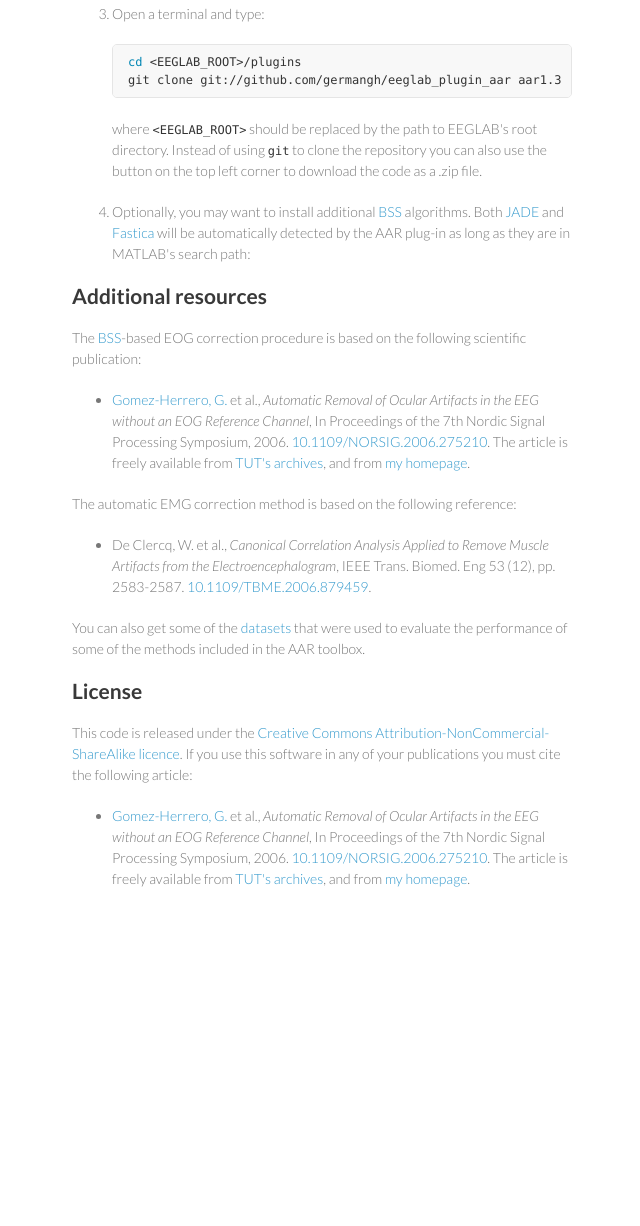
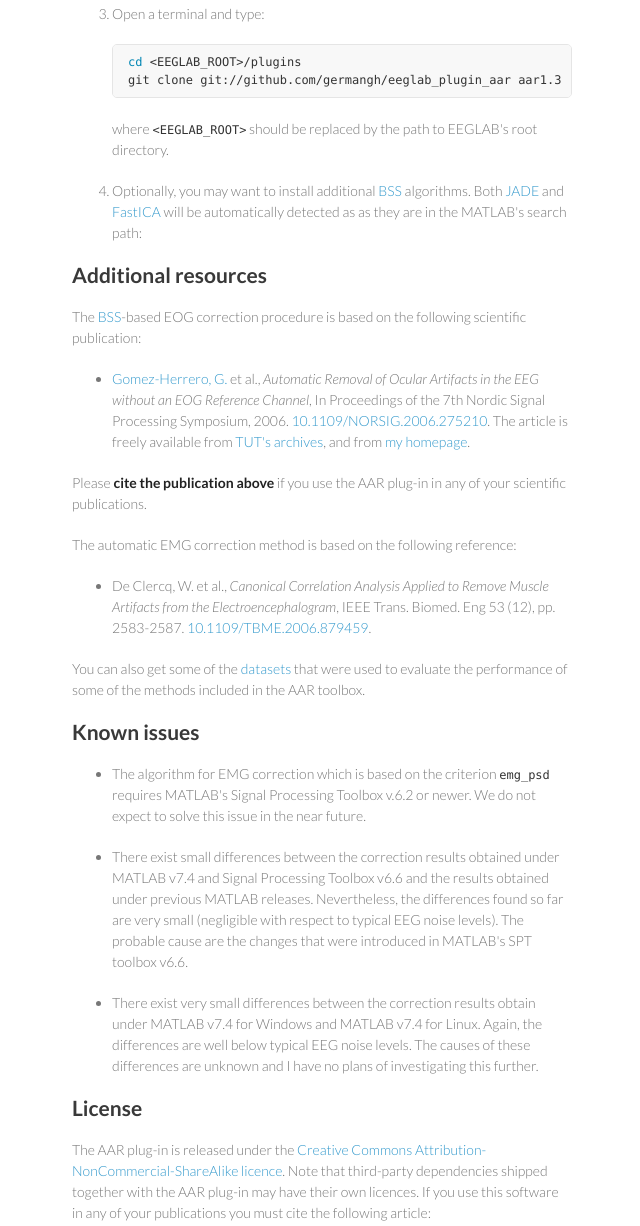
Before and after one commit to germangh/eeglab_plugin_aar, a plain HTML site: page index.html in a window 1280 px wide. Shown: the part 684-1910 px from the top of the page, without its empty margins (498-1138 px from the left). Before the commit the page ends 1643 px from the top, so only its background shows below. Drawn offline with Linux system fonts and the light colour scheme.

```diff
--- a/index.html
+++ b/index.html
@@ -32,21 +32,22 @@
 <a name="aar-plug-in-for-eeglab" class="anchor" href="#aar-plug-in-for-eeglab"><span class="octicon octicon-link"></span></a>AAR plug-in for EEGLAB</h1>
 
 <p>This repository stores the code of the AAR plug-in for <a href="http://sccn.ucsd.edu/eeglab/">EEGLAB</a> that was
-released on 31-10-2008. I am not developing this code anymore apart from fixing major bugs.
-For suggestions, comments and bug reports, please contact <a href="http://germangh.com">German Gomez-Herrero</a>.</p>
+released on 31-10-2008. I am not developing this code anymore but if you report
+any major bug I will try to fix it whenever I have time. For suggestions,
+comments and bug reports, please contact <a href="http://germangh.com">German Gomez-Herrero</a>.</p>
 
 <h2>
 <a name="overview" class="anchor" href="#overview"><span class="octicon octicon-link"></span></a>Overview</h2>
 
 <p>The AAR plug-in is a collection of <a href="http://www.mathworks.nl/products/matlab/">MATLAB</a> scripts that implement
 several state-of-art (in 2008 anyways...) methods for automatic correction of
-ocular and muscular artifacts in the [EEG]. The capabilities of the toolbox are
-briefly described in a fairly outdated <a href="http://kasku.org/pubs/aardoc07.pdf">tutorial document</a> in .pdf
-format.</p>
+ocular and muscular artifacts in the <a href="http://en.wikipedia.org/wiki/Electroencephalography">EEG</a>. The capabilities of the toolbox
+are briefly described in a fairly outdated tutorial document, which you can get
+in <a href="http://germangh.com/pubs/aardoc07.pdf">.pdf</a>, or in <a href="http://germangh.com/aar/aardoc/">html</a> format.</p>
 
 <p>The toolbox is implemented as an <a href="http://sccn.ucsd.edu/eeglab/">EEGLAB</a> plug-in, but can also be used
 without EEGLAB if you don't need or want to use EEGLAB's GUI. The current
-version implments several fully automatic methods to correct ocular (<a href="http://emedicine.medscape.com/article/1140247-overview#aw2aab6b3">EOG</a>)
+version implements several fully automatic methods to correct ocular (<a href="http://emedicine.medscape.com/article/1140247-overview#aw2aab6b3">EOG</a>)
 artifacts, and one automatic method to correct muscle (<a href="http://emedicine.medscape.com/article/1140247-overview#aw2aab6b3">EMG</a>) artifacts.</p>
 
 <h2>
@@ -70,12 +71,11 @@
 </pre></div>
 
 <p>where <code>&lt;EEGLAB_ROOT&gt;</code> should be replaced by the path to EEGLAB's root
-directory. Instead of using <code>git</code> to clone the repository you can also use the
-button on the top left corner to download the code as a .zip file.</p>
+directory.</p>
 </li>
 <li><p>Optionally, you may want to install additional <a href="http://en.wikipedia.org/wiki/Blind_signal_separation">BSS</a> algorithms. Both
-<a href="http://www.tsi.enst.fr/%7Ecardoso/Algo/Jade/jadeR.m">JADE</a> and <a href="http://www.cis.hut.fi/projects/ica/fastica/">Fastica</a> will be automatically detected by the
-AAR plug-in as long as they are in MATLAB's search path:</p></li>
+<a href="http://www.tsi.enst.fr/%7Ecardoso/Algo/Jade/jadeR.m">JADE</a> and <a href="http://www.cis.hut.fi/projects/ica/fastica/">FastICA</a> will be automatically detected as
+as they are in the MATLAB's search path:</p></li>
 </ol><h2>
 <a name="additional-resources" class="anchor" href="#additional-resources"><span class="octicon octicon-link"></span></a>Additional resources</h2>
 
@@ -89,7 +89,10 @@
 Processing Symposium, 2006. <a href="http://dx.doi.org/10.1109/NORSIG.2006.275210">10.1109/NORSIG.2006.275210</a>. The
 article is freely available from <a href="http://sp.cs.tut.fi/publications/archive/Gomez-Herrero2006-Automatic.pdf">TUT's archives</a>, and from
 <a href="http://germangh.com/papers/norsig06.pdf">my homepage</a>.</li>
-</ul><p>The automatic EMG correction method is based on the following reference:</p>
+</ul><p>Please <strong>cite the publication above</strong> if you use the AAR plug-in in any of your
+scientific publications.</p>
+
+<p>The automatic EMG correction method is based on the following reference:</p>
 
 <ul>
 <li>De Clercq, W. et al., <em>Canonical Correlation Analysis Applied to Remove
@@ -99,10 +102,28 @@
 the performance of some of the methods included in the AAR toolbox.</p>
 
 <h2>
+<a name="known-issues" class="anchor" href="#known-issues"><span class="octicon octicon-link"></span></a>Known issues</h2>
+
+<ul>
+<li><p>The algorithm for EMG correction which is based on the criterion
+<code>emg_psd</code> requires MATLAB's Signal Processing Toolbox v.6.2 or newer.
+We do not expect to solve this issue in the near future.</p></li>
+<li><p>There exist small differences between the correction results obtained
+under MATLAB v7.4 and Signal Processing Toolbox v6.6 and the results
+obtained under previous MATLAB releases. Nevertheless, the differences
+found so far are very small (negligible with respect to typical EEG
+noise levels). The probable cause are the changes that were introduced
+in MATLAB's SPT toolbox v6.6.</p></li>
+<li><p>There exist very small differences between the correction results
+obtain under MATLAB v7.4 for Windows and MATLAB v7.4 for Linux. Again,
+the differences are well below typical EEG noise levels. The causes of
+these differences are unknown and I have no plans of investigating this further.</p></li>
+</ul><h2>
 <a name="license" class="anchor" href="#license"><span class="octicon octicon-link"></span></a>License</h2>
 
-<p>This code is released under the
-<a href="http://creativecommons.org/licenses/by-nc-sa/3.0/">Creative Commons Attribution-NonCommercial-ShareAlike licence</a>. If you use this software in any of your publications you must cite the following article:</p>
+<p>The AAR plug-in is released under the
+<a href="http://creativecommons.org/licenses/by-nc-sa/3.0/">Creative Commons Attribution-NonCommercial-ShareAlike licence</a>. Note that third-party dependencies shipped together with the AAR plug-in may have their
+own licences. If you use this software in any of your publications you must cite the following article:</p>
 
 <ul>
 <li>
```
Also changed, not shown: params.json (+1 -1 lines).
